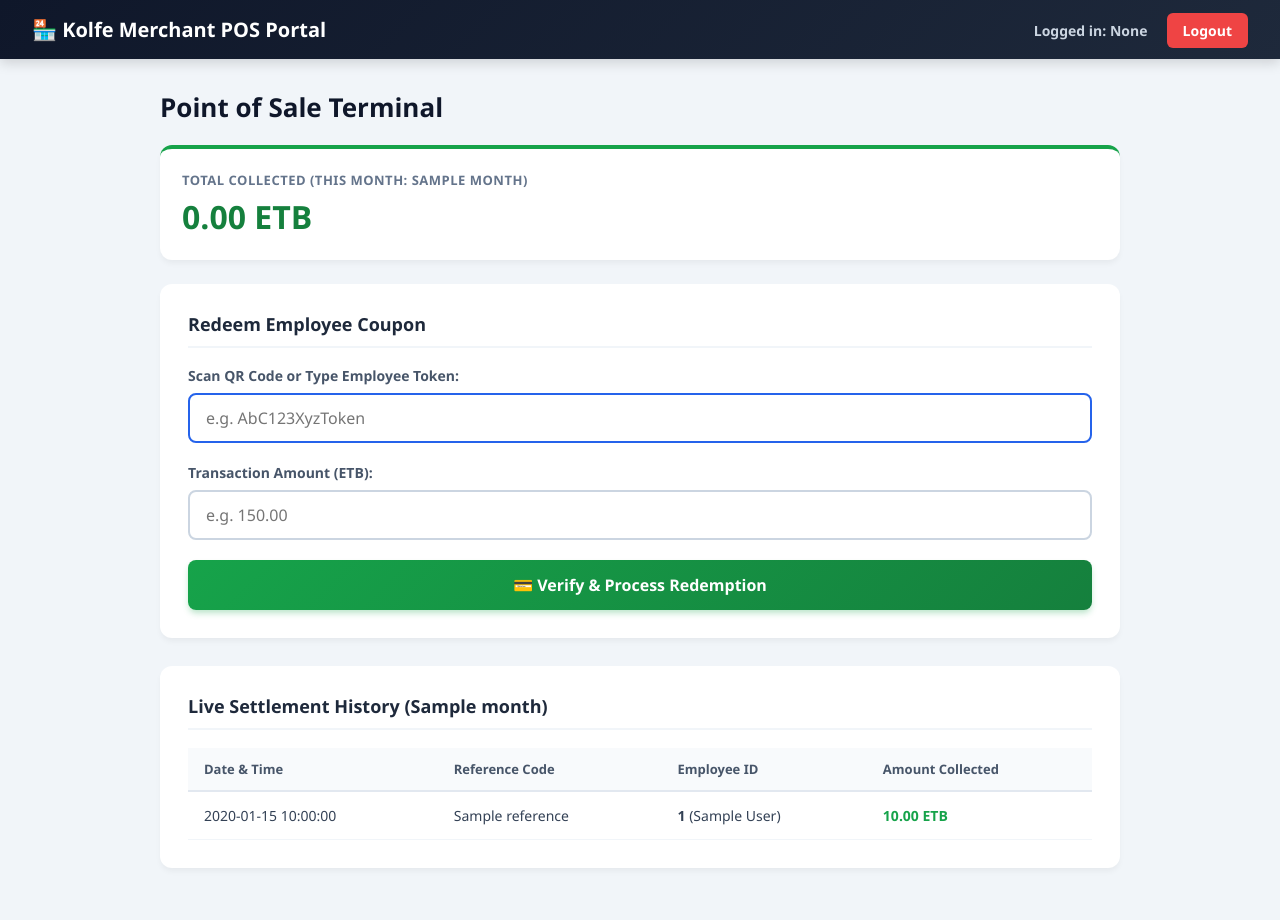
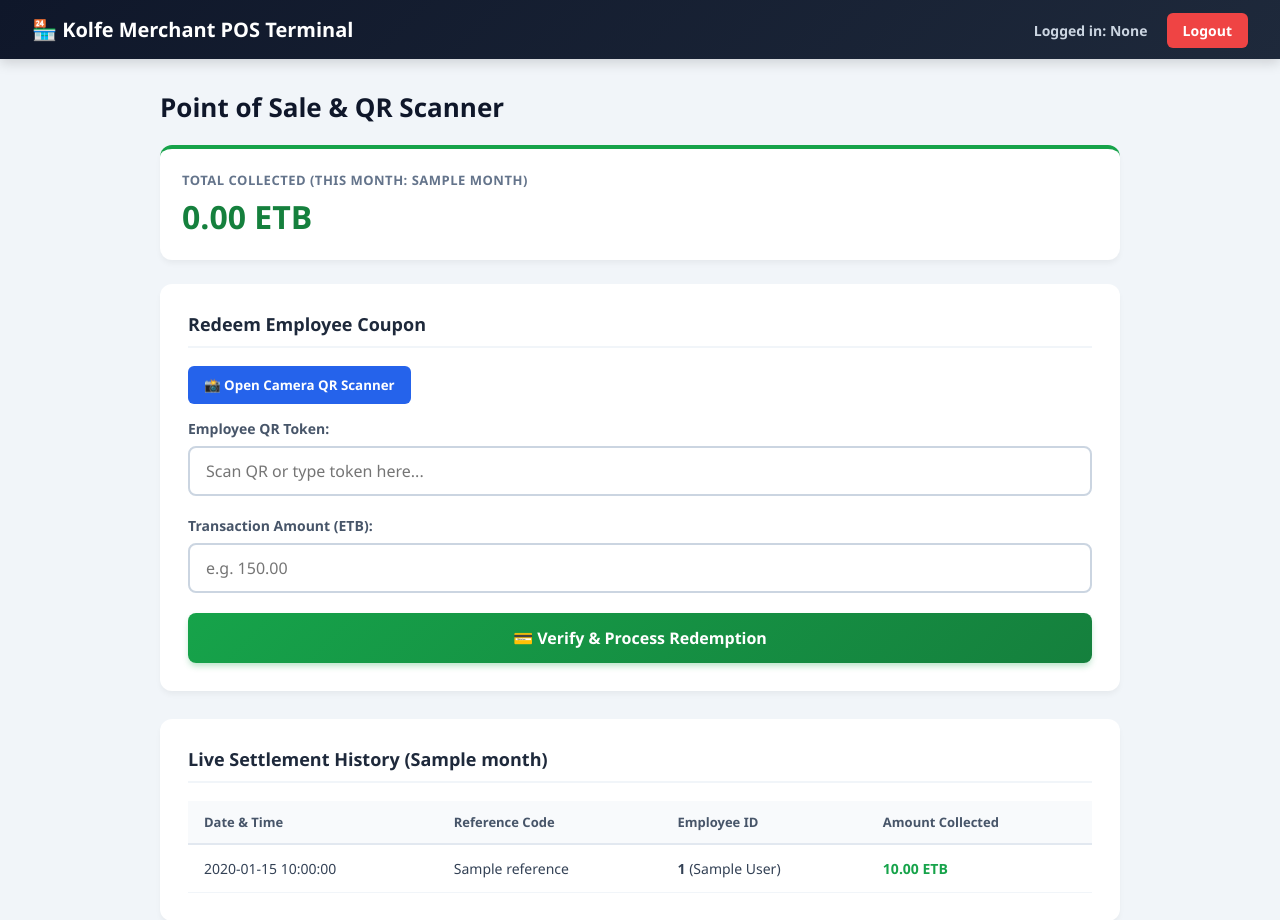
Before and after one commit to takino176-dev/Kolfe_Employee_Coupon_System, a Python web app: template templates/merchant.html in a window 1280 px wide. Shown: the top 920 px of the page. Run offline with Jinja, Linux system fonts and the light colour scheme; the template is opened without the code that fills it: most values are stand-ins (such as "Sample title", 1, 10 or a date in 2020).

Commit message:
Add live camera QR code scanner with html5-qrcode to merchant portal

```diff
--- a/templates/merchant.html
+++ b/templates/merchant.html
@@ -4,27 +4,25 @@
     <meta charset="UTF-8">
     <meta name="viewport" content="width=device-width, initial-scale=1.0">
     <title>Merchant POS Portal - Kolfe Coupon System</title>
+    <!-- Include HTML5 QR Code Scanner Library -->
+    <script src="https://unpkg.com/html5-qrcode" type="text/javascript"></script>
     <style>
         * { box-sizing: border-box; margin: 0; padding: 0; font-family: 'Segoe UI', Tahoma, Geneva, Verdana, sans-serif; }
         body { background-color: #f1f5f9; color: #334155; padding-bottom: 50px; }
 
-        /* Navigation Bar */
         .navbar { background: linear-gradient(135deg, #0f172a 0%, #1e293b 100%); padding: 16px 32px; display: flex; justify-content: space-between; align-items: center; box-shadow: 0 4px 12px rgba(0,0,0,0.15); }
         .navbar-brand { color: #ffffff; font-size: 20px; font-weight: 700; }
         .user-info { color: #cbd5e1; font-size: 14px; font-weight: 600; margin-right: 15px; }
-        .nav-btn { text-decoration: none; padding: 8px 16px; border-radius: 6px; font-size: 14px; font-weight: 600; color: #ffffff; background: #ef4444; border: none; transition: background 0.2s; }
+        .nav-btn { text-decoration: none; padding: 8px 16px; border-radius: 6px; font-size: 14px; font-weight: 600; color: #ffffff; background: #ef4444; border: none; }
         .nav-btn:hover { background: #dc2626; }
 
         .container { max-width: 1000px; margin: 30px auto; padding: 0 20px; }
         .header-title { font-size: 26px; font-weight: 800; color: #0f172a; margin-bottom: 20px; }
 
-        /* Metric Widget */
-        .metrics-grid { margin-bottom: 24px; }
-        .metric-card { background: #ffffff; padding: 22px; border-radius: 12px; box-shadow: 0 4px 6px -1px rgba(0,0,0,0.05); border-top: 4px solid #16a34a; }
+        .metric-card { background: #ffffff; padding: 22px; border-radius: 12px; box-shadow: 0 4px 6px -1px rgba(0,0,0,0.05); border-top: 4px solid #16a34a; margin-bottom: 24px; }
         .metric-card h6 { font-size: 13px; text-transform: uppercase; letter-spacing: 0.5px; color: #64748b; font-weight: 700; margin-bottom: 6px; }
         .metric-card h3 { font-size: 32px; font-weight: 800; color: #15803d; }
 
-        /* Scanner & Redemption Card */
         .card { background: #ffffff; padding: 28px; border-radius: 12px; box-shadow: 0 4px 6px -1px rgba(0,0,0,0.05); margin-bottom: 28px; }
         .card h4 { font-size: 18px; font-weight: 700; color: #1e293b; margin-bottom: 18px; border-bottom: 2px solid #f1f5f9; padding-bottom: 10px; }
 
@@ -36,13 +34,15 @@
         .btn-submit { width: 100%; padding: 14px; background: linear-gradient(135deg, #16a34a, #15803d); color: #ffffff; border: none; border-radius: 8px; font-size: 16px; font-weight: 800; cursor: pointer; box-shadow: 0 4px 6px -1px rgba(22, 163, 74, 0.3); transition: transform 0.2s, opacity 0.2s; }
         .btn-submit:hover { opacity: 0.95; transform: translateY(-1px); }
 
-        /* Live Settlement Log Table */
+        #reader { width: 100%; max-width: 500px; margin: 0 auto 20px auto; border-radius: 8px; overflow: hidden; display: none; }
+        .btn-scan-toggle { background: #2563eb; color: #white; border: none; padding: 10px 16px; border-radius: 6px; font-weight: 700; cursor: pointer; margin-bottom: 15px; color: white; }
+        .btn-scan-toggle:hover { background: #1d4ed8; }
+
         table { width: 100%; border-collapse: collapse; text-align: left; }
         th { background-color: #f8fafc; padding: 12px 16px; font-size: 13px; font-weight: 700; color: #475569; border-bottom: 2px solid #e2e8f0; }
         td { padding: 14px 16px; border-bottom: 1px solid #f1f5f9; font-size: 14px; color: #334155; }
         tr:hover { background-color: #f8fafc; }
 
-        /* Flash Messages */
         .alert { padding: 14px 18px; border-radius: 8px; margin-bottom: 20px; font-weight: 700; font-size: 15px; }
         .alert-success { background-color: #dcfce7; color: #15803d; border: 1px solid #bbf7d0; }
         .alert-danger { background-color: #fee2e2; color: #b91c1c; border: 1px solid #fecaca; }
@@ -50,9 +50,8 @@
 </head>
 <body>
 
-    <!-- Navigation Header -->
     <nav class="navbar">
-        <div class="navbar-brand">🏪 Kolfe Merchant POS Portal</div>
+        <div class="navbar-brand">🏪 Kolfe Merchant POS Terminal</div>
         <div>
             <span class="user-info">Logged in: {{ session.get('username') }}</span>
             <a href="{{ url_for('logout') }}" class="nav-btn">Logout</a>
@@ -60,9 +59,8 @@
     </nav>
 
     <div class="container">
-        <h2 class="header-title">Point of Sale Terminal</h2>
+        <h2 class="header-title">Point of Sale & QR Scanner</h2>
 
-        <!-- Flash Messages for Instant Balance Validation -->
         {% with messages = get_flashed_messages(with_categories=true) %}
             {% if messages %}
                 {% for category, message in messages %}
@@ -73,37 +71,33 @@
             {% endif %}
         {% endwith %}
 
-        <!-- Total Collected Metric Widget -->
-        <div class="metrics-grid">
-            <div class="metric-card">
-                <h6>Total Collected (This Month: {{ month }})</h6>
-                <h3>{{ "%.2f"|format(total_collected) }} ETB</h3>
-            </div>
+        <div class="metric-card">
+            <h6>Total Collected (This Month: {{ month }})</h6>
+            <h3>{{ "%.2f"|format(total_collected) }} ETB</h3>
         </div>
 
-        <!-- Redemption Input Card -->
         <div class="card">
             <h4>Redeem Employee Coupon</h4>
+
+            <!-- Camera Scanner Toggle -->
+            <button type="button" id="toggleScanner" class="btn-scan-toggle" onclick="toggleCameraScanner()">📸 Open Camera QR Scanner</button>
+            <div id="reader"></div>
+
             <form action="{{ url_for('merchant_scan') }}" method="POST">
-
-                <!-- QR Token / Manual Token Entry -->
                 <div class="form-group">
-                    <label for="qr_token">Scan QR Code or Type Employee Token:</label>
-                    <input type="text" id="qr_token" name="qr_token" class="form-control" placeholder="e.g. AbC123XyzToken" required autofocus autocomplete="off">
+                    <label for="qr_token">Employee QR Token:</label>
+                    <input type="text" id="qr_token" name="qr_token" class="form-control" placeholder="Scan QR or type token here..." required autocomplete="off">
                 </div>
 
-                <!-- Redemption Amount in ETB -->
                 <div class="form-group">
                     <label for="amount">Transaction Amount (ETB):</label>
                     <input type="number" step="0.01" min="0.01" id="amount" name="amount" class="form-control" placeholder="e.g. 150.00" required>
                 </div>
 
-                <!-- Action Button -->
                 <button type="submit" class="btn-submit">💳 Verify & Process Redemption</button>
             </form>
         </div>
 
-        <!-- Live Settlement Log Table -->
         <div class="card">
             <h4>Live Settlement History ({{ month }})</h4>
             <table>
@@ -133,5 +127,54 @@
         </div>
     </div>
 
+    <script>
+        let html5QrCode = null;
+        let scannerIsRunning = false;
+
+        function toggleCameraScanner() {
+            const readerDiv = document.getElementById('reader');
+            const toggleBtn = document.getElementById('toggleScanner');
+
+            if (!scannerIsRunning) {
+                readerDiv.style.display = 'block';
+                toggleBtn.innerText = '❌ Close Camera Scanner';
+
+                html5QrCode = new Html5Qrcode("reader");
+                html5QrCode.start(
+                    { facingMode: "environment" },
+                    { fps: 10, qrbox: { width: 250, height: 250 } },
+                    (decodedText, decodedResult) => {
+                        // Automatically fill the scanned token into the input field
+                        document.getElementById('qr_token').value = decodedText;
+                        // Stop scanner after successful scan
+                        stopCameraScanner();
+                        alert("QR Code scanned successfully!");
+                    },
+                    (errorMessage) => {
+                        // Scanning framing errors can be ignored safely
+                    }
+                ).catch((err) => {
+                    alert("Unable to access camera. Please check camera permissions.");
+                    readerDiv.style.display = 'none';
+                    toggleBtn.innerText = '📸 Open Camera QR Scanner';
+                });
+                scannerIsRunning = true;
+            } else {
+                stopCameraScanner();
+            }
+        }
+
+        function stopCameraScanner() {
+            if (html5QrCode && scannerIsRunning) {
+                html5QrCode.stop().then(() => {
+                    document.getElementById('reader').style.display = 'none';
+                    document.getElementById('toggleScanner').innerText = '📸 Open Camera QR Scanner';
+                    scannerIsRunning = false;
+                }).catch(err => {
+                    console.error("Failed to stop scanner.", err);
+                });
+            }
+        }
+    </script>
 </body>
 </html>
```
